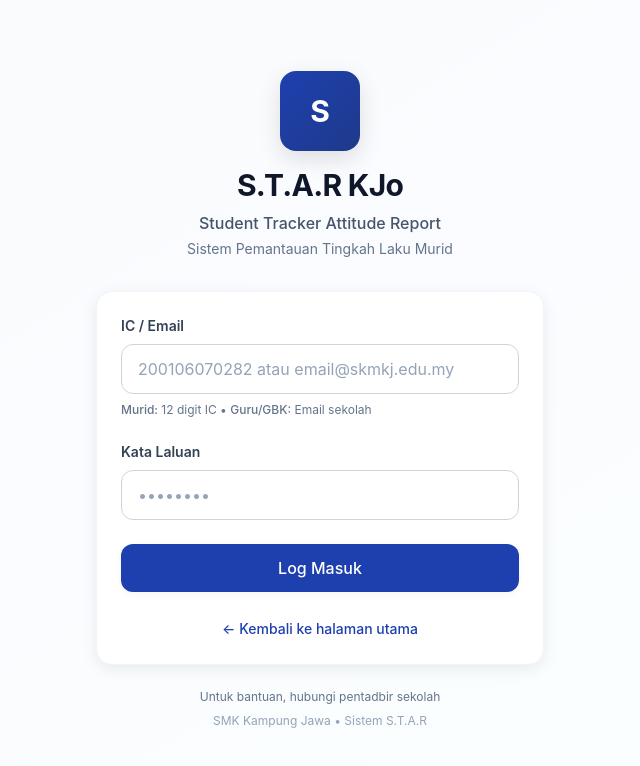
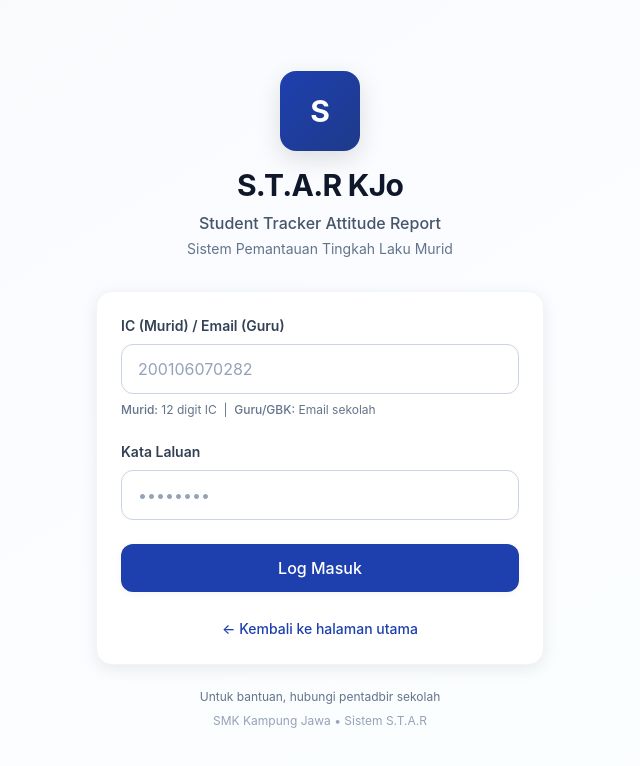
Before and after one commit to adminskmkj/kaunselingkjo, a Next.js app: page /login in a window 1280 px wide. Shown: the top 766 px of the page, without its empty margins (320-960 px from the left). Built offline with nearby package versions, Linux system fonts and the light colour scheme; no server answers.

Commit message:
fix: simplify login UI — students only need IC, no email visible
- Cleaner label: IC (Murid) / Email (Guru)
- Simpler placeholder: 200106070282 only
- Remove all @student.skmkj.edu.my references from UI

```diff
--- a/app/login/page.tsx
+++ b/app/login/page.tsx
@@ -46,12 +46,12 @@ export default function LoginPage() {
           <form onSubmit={handleSubmit} className="space-y-6">
             <div>
               <label htmlFor="identifier" className="block text-sm font-semibold text-neutral-700 mb-2">
-                IC / Email
+                IC (Murid) / Email (Guru)
               </label>
               <input
                 id="identifier"
                 type="text"
-                placeholder="200106070282 atau email@skmkj.edu.my"
+                placeholder="200106070282"
                 value={identifier}
                 onChange={(e) => setIdentifier(e.target.value)}
                 className="input-field"
@@ -59,7 +59,7 @@ export default function LoginPage() {
                 disabled={loading}
               />
               <p className="text-xs text-neutral-500 mt-2">
-                <span className="font-medium">Murid:</span> 12 digit IC • <span className="font-medium">Guru/GBK:</span> Email sekolah
+                <span className="font-medium">Murid:</span> 12 digit IC &nbsp;|&nbsp; <span className="font-medium">Guru/GBK:</span> Email sekolah
               </p>
             </div>
 
--- a/app/pentadbir/upload-murid/page.tsx
+++ b/app/pentadbir/upload-murid/page.tsx
@@ -187,7 +187,7 @@ export default function AdminUploadMuridPage() {
             </h3>
             <ul className="space-y-2 text-sm text-neutral-600">
               {[
-                { icon: '📧', text: 'Murid baru akan dapat email: {12_digit_IC}@student.skmkj.edu.my' },
+                { icon: '📧', text: 'Murid login guna 12 digit IC + password default' },
                 { icon: '🔑', text: 'Password default: skmkj@1010.murid1234' },
                 { icon: '⚠️', text: 'Murid yang tidak ada dalam Excel tidak akan didelete (safety)' },
                 { icon: '⏱️', text: 'Proses mungkin ambil masa 1-3 minit untuk ratusan murid' },
```
